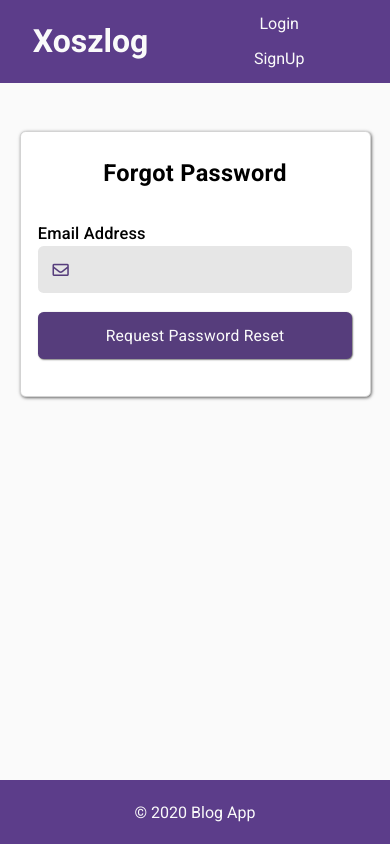
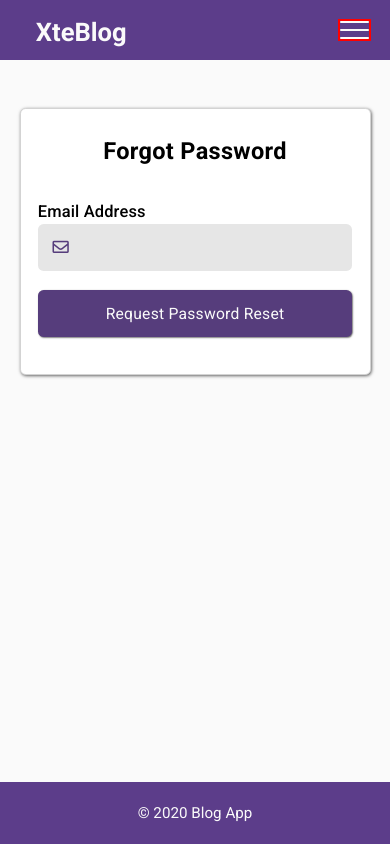
Before and after one commit to Seth250/blog-app, a Django app: page /password-reset/ in a window 390 px wide. Run offline with Django 3.2, Linux system fonts and the light colour scheme; some libraries are stand-ins or nearby versions.

Commit message:
updated styling

```diff
--- a/blog/templates/blog/base.html
+++ b/blog/templates/blog/base.html
@@ -15,9 +15,9 @@
 	<body>
 		<div class="page-wrapper">
 			<header class="page-header">
-				<h1><a href="{% url 'blog:post_list' %}">Xoszlog</a></h1>
+				<h1><a href="{% url 'blog:post_list' %}">XteBlog</a></h1>
 				<nav class="nav-bar">
-					<ul>
+					<ul class="nav-bar__items">
 						{% if user.is_authenticated %}
 							<li>
 								<a href="{% url 'blog:post_list' %}">Blog</a>
@@ -37,6 +37,11 @@
 							</li>
 						{% endif %}
 					</ul>
+					<div class="nav-bar__hamburger">
+						<div class="block-1"></div>
+						<div class="block-2"></div>
+						<div class="block-3"></div>
+					</div>
 				</nav>
 			</header>
 			<main role="main" class="main-content">
--- a/static/js/main.js
+++ b/static/js/main.js
@@ -1,3 +1,8 @@
+
+function toggleNavBar(){
+    const navItems = document.querySelector('.nav-bar__items');
+    navItems.classList.toggle('responsive-menu');
+}
 
 function initialize(){
     const messageBox = document.querySelector('.message-container');
@@ -5,6 +10,9 @@ function initialize(){
         const close = document.querySelector('.close');
         close.addEventListener('click', () => messageBox.classList.add('hide'), false);
     }
+
+    const hamburgerMenu = document.querySelector('.nav-bar__hamburger');
+    hamburgerMenu.addEventListener('click', toggleNavBar, false);
 }
 
 window.addEventListener('load', initialize, false);
--- a/static/scss/_base.scss
+++ b/static/scss/_base.scss
@@ -32,6 +32,7 @@ button{
   position: relative;
   min-height: 100vh;
   background: $secondary-color;
+  overflow: hidden;
 }
 
 .page-header{
@@ -39,11 +40,15 @@ button{
 	display: flex;
 	align-items: center;
   justify-content: space-around;
-  padding: 0.4em;
+  padding: 0.8em 0;
   background: $primary-background;
+  color: $secondary-color;
 
-  a{
-    color: $secondary-color;
+  h1{
+    a{
+      font-size: 90%;
+      color: inherit;
+    }
   }
 }
 
@@ -52,12 +57,120 @@ button{
 	width: 40vw;
   text-align: center;
 
+  &__items{
+    border: 1px solid red;
+  }
+
   li{
     // border: 1px solid black;
     display: inline-block;
     list-style: none;
     padding: 0.5em;
     margin: 0 0.5em;
+
+    a{
+      color: inherit;
+    }
+  }
+
+  &__hamburger{
+    border: 2px solid red;
+  }
+}
+
+@media only screen and (max-width: 768px){
+  .page-header{
+    padding: 0.7em 0;
+
+    h1{
+      a{
+        font-size: 80%;
+      }
+    }
+  }
+}
+
+@media only screen and (max-width: 600px){
+  .page-header{
+    position: relative;
+  }
+
+  .nav-bar{
+    // border: 1px solid green;
+    display: flex;
+    align-items: center;
+
+    &__items{
+      display: none;
+    }
+
+    &__hamburger{
+      position: absolute;
+      right: 5%;
+      // border: 1px solid black;
+
+      div{
+        // border: 1px solid blue;
+        height: 2px;
+        width: 1.8rem;
+        border-radius: 0.3rem;
+        background: $secondary-color;
+        transition: transform 0.3s ease-in;
+      }
+
+      .block-1,
+      .block-2{
+        margin-bottom: 6px;
+      }
+    }
+
+    li{
+      display: block;
+      margin: 2em 0;
+      animation: menu-enter 0.8s ease-in;
+    }
+  }
+
+  .responsive-menu{
+    position: absolute;
+    top: 100%;
+    right: 0;
+    z-index: 1;
+    width: 50vw;
+    min-height: 100vh;
+    // min-width: 50vw;
+    display: block;
+    // min-width: 50vw;
+    background: $primary-background;
+    animation: menu-enter 0.4s ease-in;
+
+    + .nav-bar__hamburger{
+
+      >  .block-1{
+        transform-origin: 22% 0%;
+        transform: rotate(45deg);
+      }
+
+      > .block-2{
+        transform: translateX(300%);
+      }
+
+      > .block-3{
+        transform-origin: 0% 0%;
+        transform: rotate(-45deg);
+      }
+    }
+  }
+
+  @keyframes menu-enter{
+    0%{
+      transform: translateX(100%);
+      opacity: 0;
+    }
+    100%{
+      transform: translateX(0);
+      opacity: 1;
+    }
   }
 }
 
@@ -132,6 +245,13 @@ button{
   color: $secondary-color;
 }
 
+@media only screen and (max-width: 600px){
+  .page-footer{
+    height: 3.85rem;
+    font-size: 95%;
+  }
+}
+
 .hide{
   display: none;
 }
```
Also changed, not shown: static/css/styles.css.
